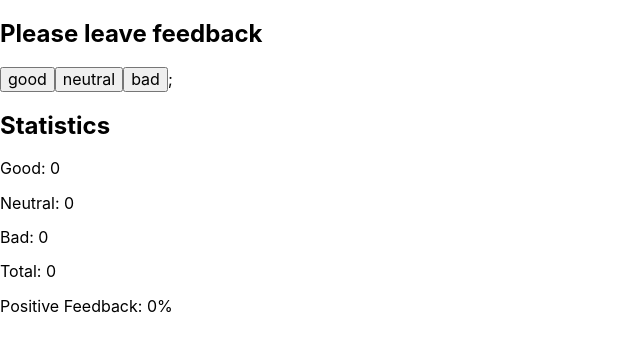
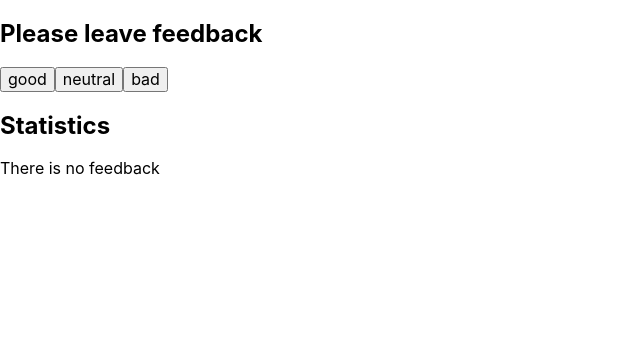
Before and after one commit to VorontsovaYulia/goit-react-hw-04-feedback, a React (Create React App) app: page / in a window 1280 px wide. Shown: the top 352 px of the page, without its empty margins (0-640 px from the left). Built offline with nearby package versions, Linux system fonts and the light colour scheme.

Commit message:
add 4 step

```diff
--- a/src/components/App.jsx
+++ b/src/components/App.jsx
@@ -2,29 +2,27 @@
 import { GlobalStyle } from "./GlobalStyle";
 import { Component } from "react";
 import { FeedbackOptions } from "./FeedbackOptions/FeedbackOptions";
+import { Section } from "./Section/Section";
+import { Notification } from "./Notification/Notification";
 
 
 export class App extends Component {
   state = {
     good: 0,
     neutral: 0,
-    bad: 0
+    bad: 0,
   };
 
   handleClick = type => {
     this.setState(prevState => {
-
       return {
         [type]: prevState[type] + 1,
       };
-        }
-        );
+    });
   };
 
   countTotalFeedback = () => {
-
     return this.state.good + this.state.neutral + this.state.bad
-
   };
 
   countPositiveFeedbackPercentage = () => {
@@ -33,12 +31,17 @@
 
   render() {
     return (
-          <div>
-            <h2>Please leave feedback</h2>
+      <>
+        <Section title="Please leave feedback">
           <FeedbackOptions options={Object.keys(this.state)} onLeaveFeedback={this.handleClick}/>
-            <Statistics good={this.state.good} neutral={this.state.neutral} bad={this.state.bad} total={this.countTotalFeedback()} positivePercentage={Number.isNaN(this.countPositiveFeedbackPercentage()) ? 0 : this.countPositiveFeedbackPercentage()}/>
+        </Section>
+        <Section title="Statistics">
+          {this.countTotalFeedback() ?
+            <Statistics good={this.state.good} neutral={this.state.neutral} bad={this.state.bad} total={this.countTotalFeedback()} positivePercentage={Number.isNaN(this.countPositiveFeedbackPercentage()) ? 0 : this.countPositiveFeedbackPercentage()} /> :
+          <Notification message="There is no feedback"/>}
+        </Section>
         <GlobalStyle />
-          </div>
+      </>
     );
   };
-}
+};
--- a/src/components/FeedbackOptions/FeedbackOptions.js
+++ b/src/components/FeedbackOptions/FeedbackOptions.js
@@ -1,9 +1,9 @@
 export const FeedbackOptions = ({ options, onLeaveFeedback }) => {
-    return (
+   return (
         <div>
             {options.map(el => {
                return <button key={el} onClick={() => onLeaveFeedback(el)}>{el}</button>
-            })};
+            })}
         </div>
     );
 };
--- /dev/null
+++ b/src/components/Notification/Notification.js
@@ -0,0 +1,5 @@
+export const Notification = ({message}) => {
+    return (
+        <p>{message}</p>
+    );
+};
--- /dev/null
+++ b/src/components/Section/Section.js
@@ -0,0 +1,8 @@
+export const Section = ({ title, children }) => {
+    return (
+        <>
+            <h2>{title}</h2>
+            {children}
+        </>
+    );
+};
--- a/src/components/Statistics/Statistics.js
+++ b/src/components/Statistics/Statistics.js
@@ -1,7 +1,6 @@
 export const Statistics = ({ good, neutral, bad, total, positivePercentage }) => {
     return (
         <div>
-            <h2>Statistics</h2>
             <p>Good: {good}</p>
             <p>Neutral: {neutral}</p>
             <p>Bad: {bad}</p>
```
Lines whose indentation alone changed are shown as unchanged.
